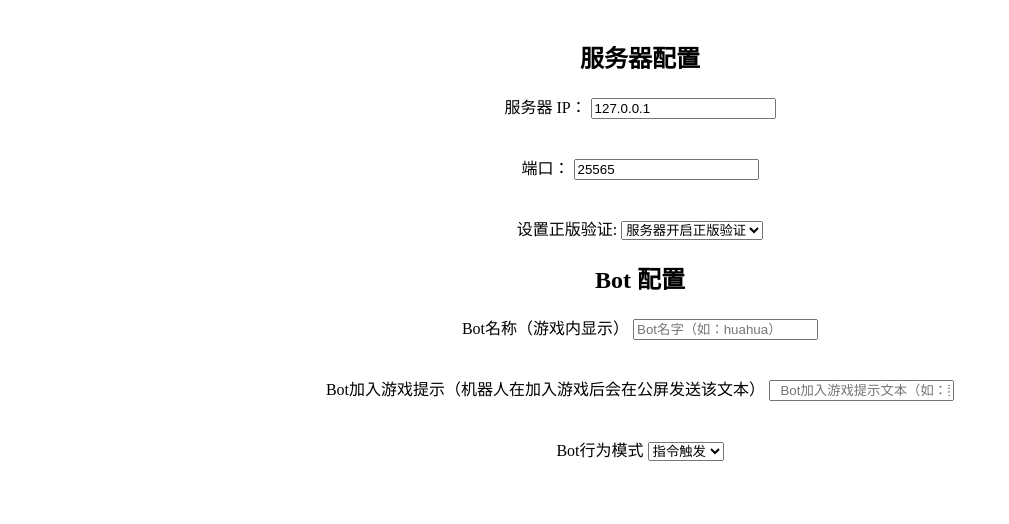
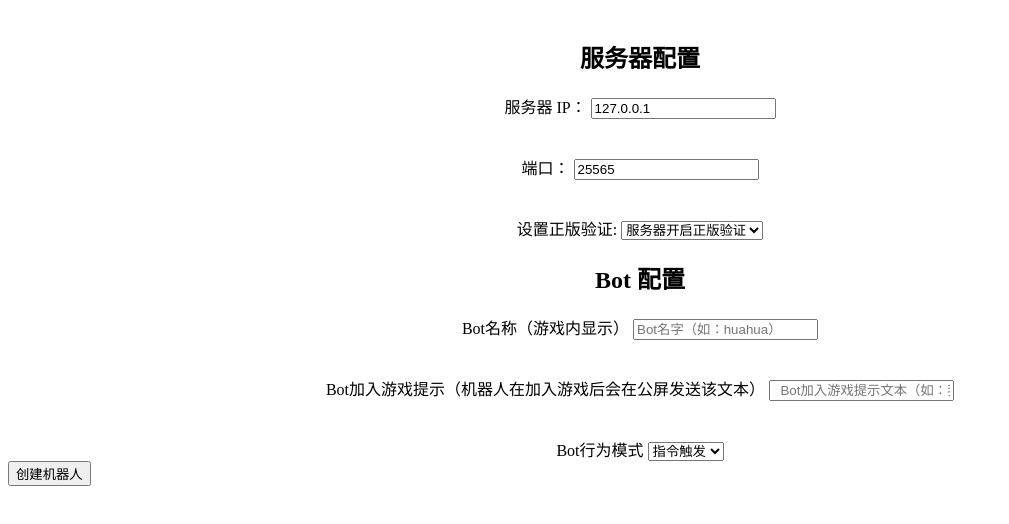
Before and after one commit to chq2015/mc-bot-web, a website: page index.html in a window 1280 px wide. Shown: the part 70-594 px from the top of the page, without its empty margins (0-1009 px from the left). Drawn offline with Linux system fonts and the light colour scheme.

Commit message:
创建网页按钮

```diff
--- a/index.html
+++ b/index.html
@@ -49,5 +49,8 @@
             </select>
         </label>
     </div>
+    <div class="butten">
+        <button class="start">创建机器人</button>
+    </div>
 </body>
 </html>
--- a/webcss.css
+++ b/webcss.css
@@ -11,3 +11,6 @@
     flex-direction: column;
     align-items: center;
 }
+.start{
+    text-align: center;
+}
```
